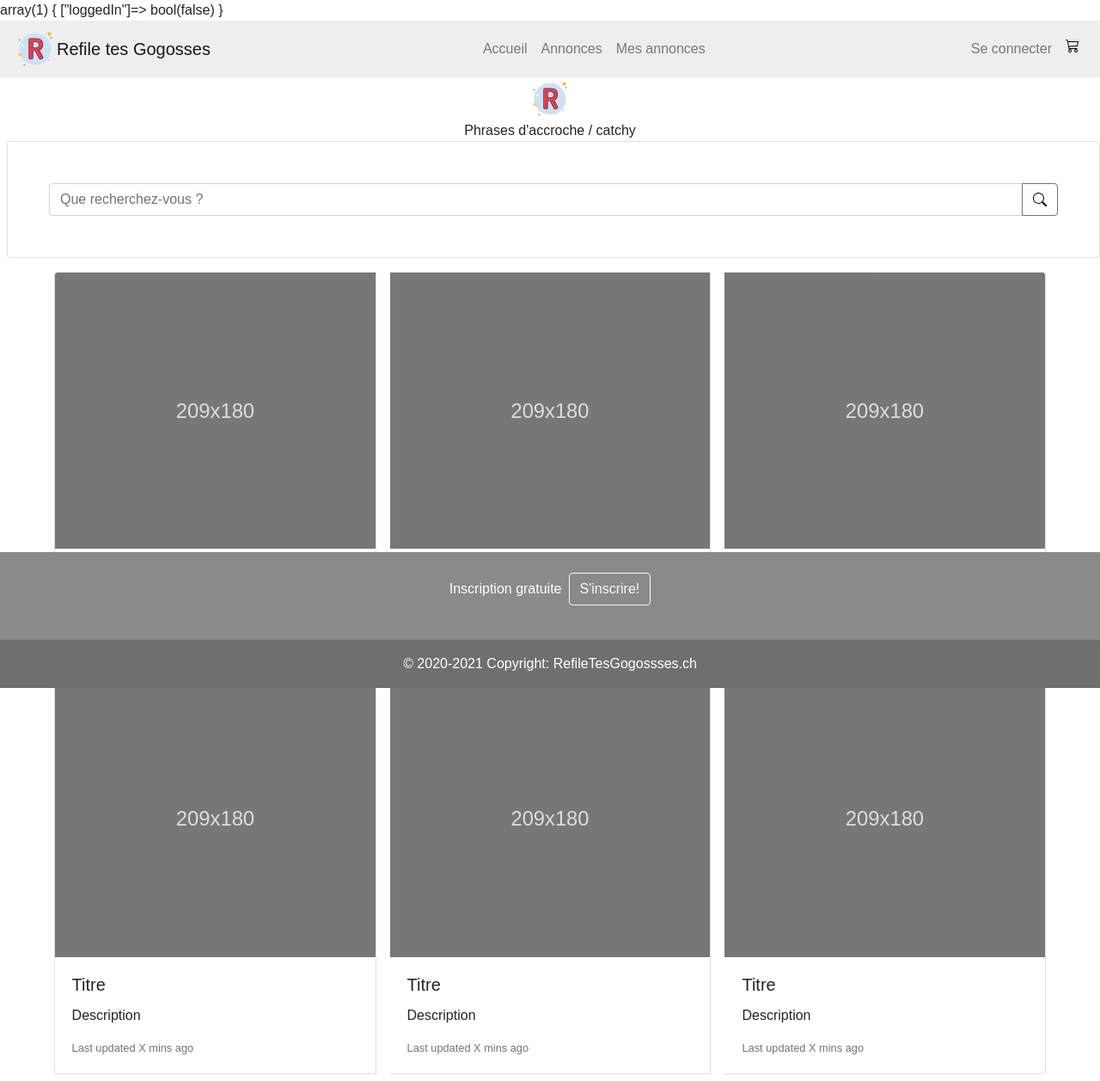
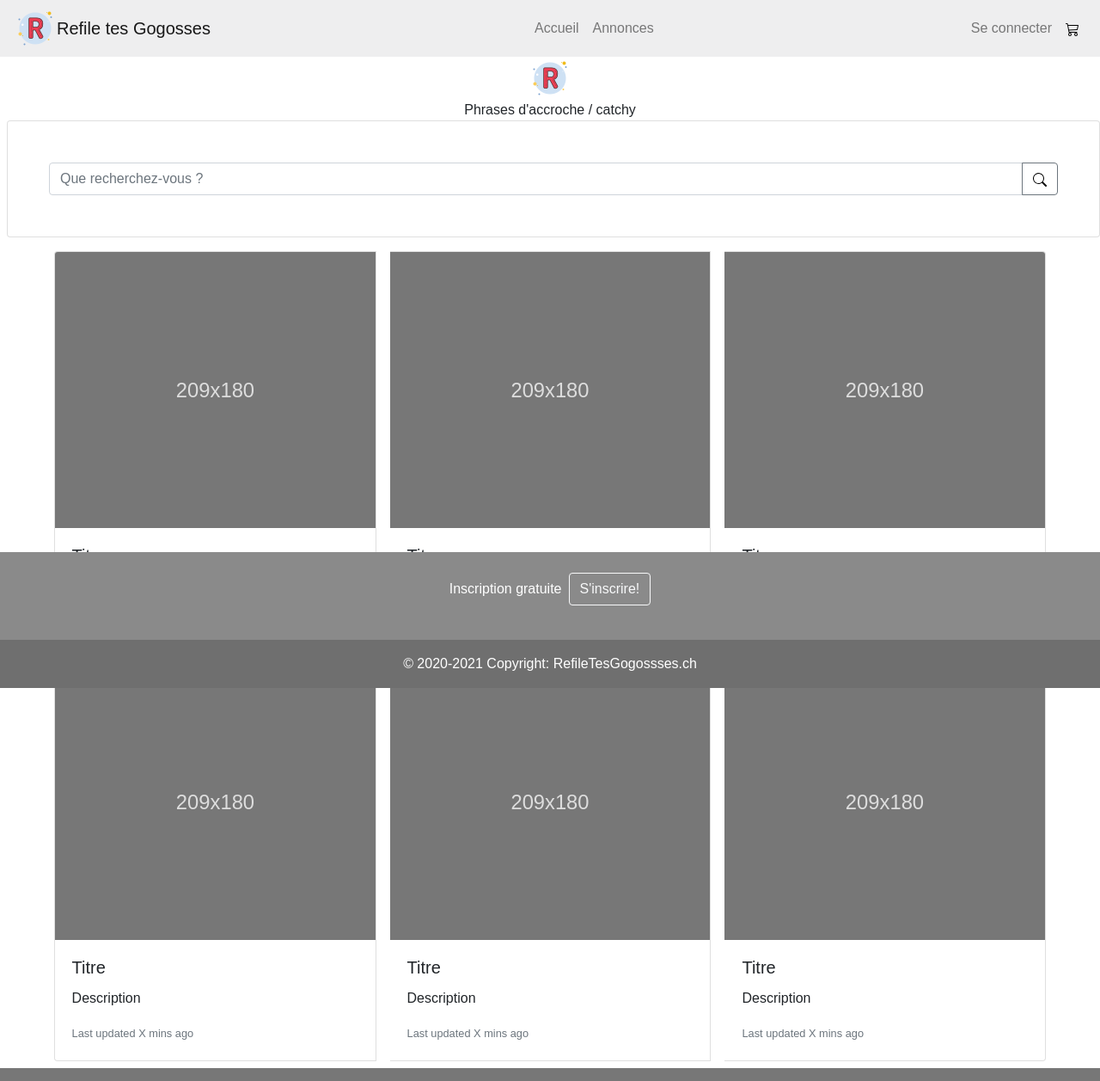
Before and after one commit to fabioRdrgs/RefileTesGogosses, a PHP site: page / in a window 1280 px wide. Shown: the whole page at 86% size. Run offline with PHP 8.4, Linux system fonts and the light colour scheme.

Commit message:
Prise en compte de la session pour afficher/masquer dans la nav

```diff
--- a/index.php
+++ b/index.php
@@ -1,14 +1,3 @@
-<?php
-
-if(!isset($_SESSION))
-{
-session_start();
-}
-if(!isset($_SESSION['loggedIn']))
-$_SESSION['loggedIn'] = false;
-
-var_dump($_SESSION);
-?>
 <!DOCTYPE html>
 <html>
 
--- a/php/nav.inc.php
+++ b/php/nav.inc.php
@@ -1,4 +1,11 @@
 <?php
+
+if (!isset($_SESSION)) {
+    session_start();
+}
+if (!isset($_SESSION['loggedIn']))
+    $_SESSION['loggedIn'] = false;
+
 include_once('page_func.inc.php');
 
 $lienNav = setLinks($_SERVER['PHP_SELF']);
@@ -29,20 +36,22 @@ $lienNav = setLinks($_SERVER['PHP_SELF']);
                     <li class="nav-item">
                         <a class="nav-link" href="<?= $lienNav[1] ?>">Annonces</a>
                     </li>
-                    <!-- Ici une boucle if pour savoir si oui ou non connecter. Si oui afficher ce qui est en dessous -->
-                    <li class="nav-item">
-                        <a class="nav-link" href="<?= $lienNav[2] ?>">Mes annonces</a>
-                    </li>
+                    <?php
+                    if ($_SESSION["loggedIn"] == true) {
+                        echo "<li class=\"nav-item\"> <a class=\"nav-link\" href=\"" . $lienNav[2] . "\">Mes annonces</a> </li>";
+                    }
+                    ?>
                 </ul>
             </div>
             <ul class="navbar-nav">
                 <li class="nav-item">
                     <a class="nav-link" href="<?= $lienNav[3] ?>">Se connecter</a>
                 </li>
-                <!-- Ici une boucle if pour savoir si oui ou non connecter. Si oui afficher ce qui est en dessous -->
-                <li class="nav-item">
-                    <a class="nav-link" href="<?= $lienNav[3] ?>"><img src="<?= $lienNav[5] ?>"></img></a>
-                </li>
+                <?php
+                if ($_SESSION["loggedIn"] != true) {
+                    echo "<li class=\"nav-item\"> <a class=\"nav-link\" href=\"" . $lienNav[3] . "\"><img src=\"" . $lienNav[5] . "\"></img></a> </li>";
+                }
+                ?>
             </ul>
         </div>
     </nav>
```
Also changed, not shown: page/login.php (+14 -23 lines).
